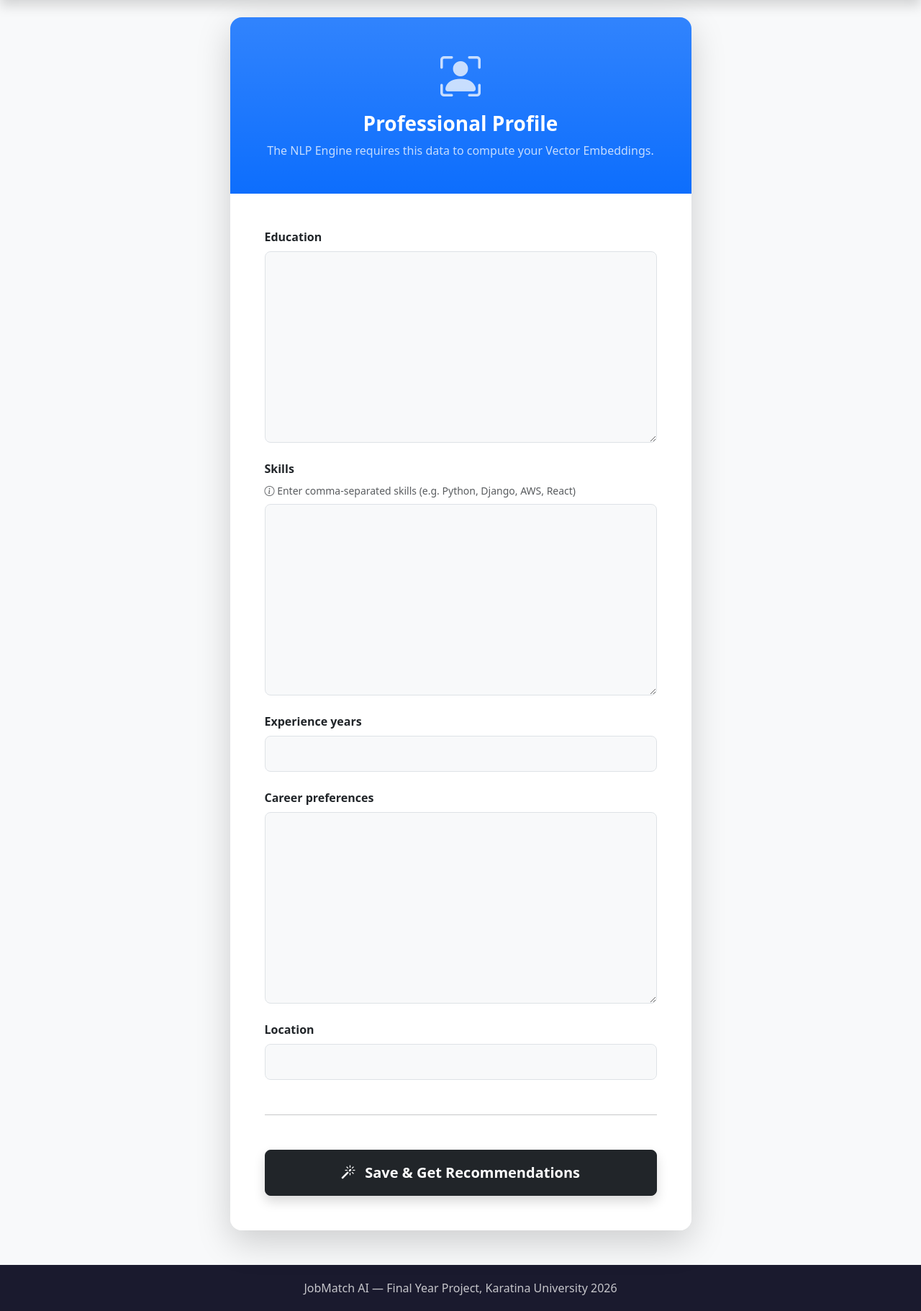
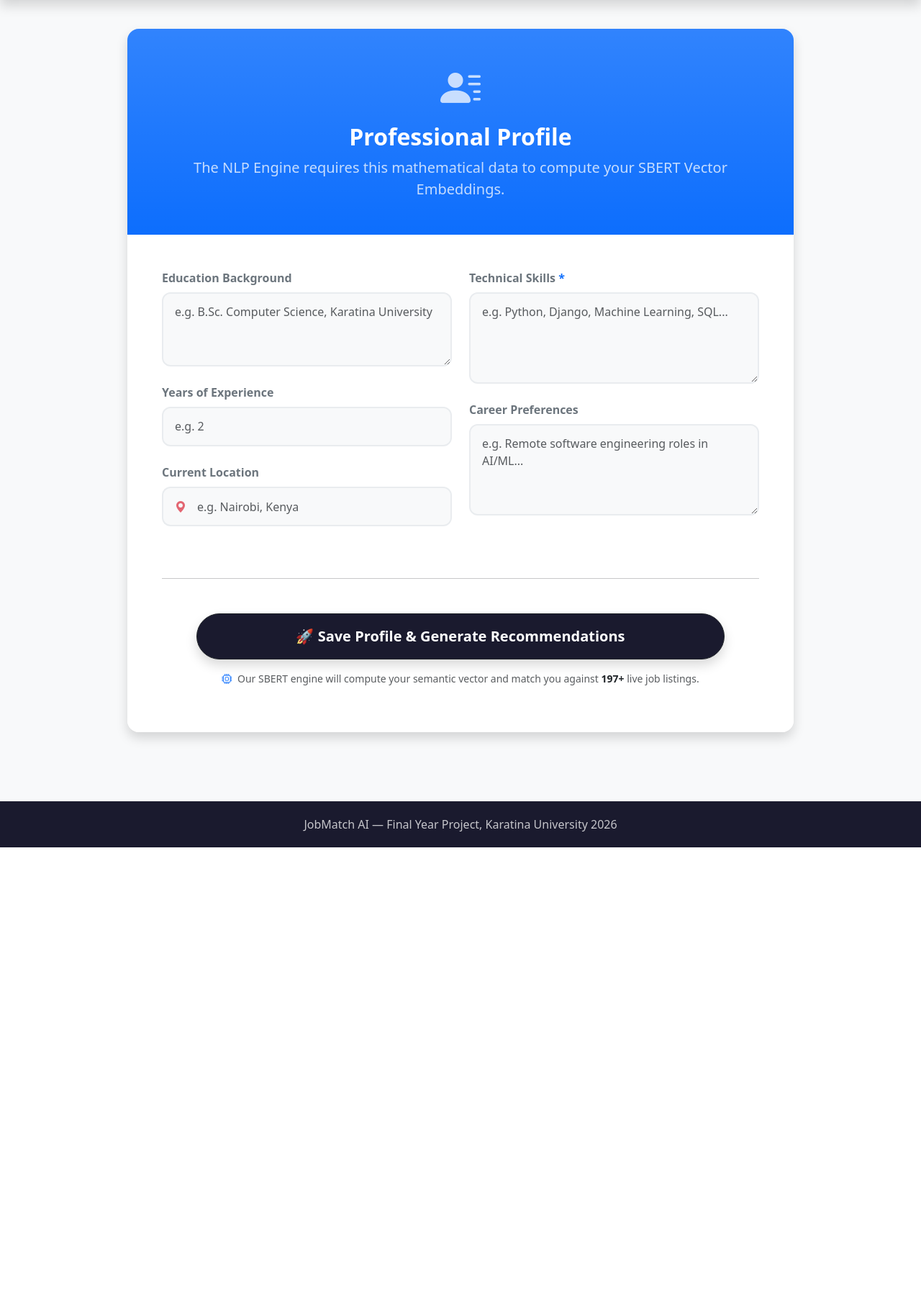
Before and after one commit to kiplah/Job-Reccomendation-system, a Django app: page /accounts/profile/ in a window 1280 px wide. Shown: the part 78-1899 px from the top of the page at 72% size. After the commit the page ends 1255 px from the top, so only its background shows below. Run offline with Django 4.2, Linux system fonts and the light colour scheme; the visitor is signed in with stand-in values (Sample User, id 1); data comes from the database, SQL or seed files in the repository.

Commit message:
feat: add user profile form template for SBERT vector embedding data collection

```diff
--- a/templates/accounts/profile.html
+++ b/templates/accounts/profile.html
@@ -3,41 +3,106 @@
 {% block title %}Complete Your Profile{% endblock %}
 
 {% block content %}
-<div class="row justify-content-center">
-    <div class="col-md-8 col-lg-7">
-        <div class="card shadow-lg border-0 rounded-4 overflow-hidden">
-            <div class="bg-primary bg-gradient text-white p-5 text-center">
-                <i class="bi bi-person-bounding-box display-4 mb-3 d-block opacity-75"></i>
-                <h3 class="mb-0 fw-bold">Professional Profile</h3>
-                <p class="mb-0 mt-2 opacity-75">The NLP Engine requires this data to compute your Vector Embeddings.</p>
+<div class="row justify-content-center mt-3">
+    <div class="col-lg-10">
+        <div class="card shadow border-0 rounded-4 overflow-hidden mb-5">
+
+            <!-- Hero Header -->
+            <div class="bg-primary bg-gradient text-white p-5 text-center position-relative">
+                <i class="bi bi-person-lines-fill display-4 mb-3 d-block opacity-75"></i>
+                <h2 class="mb-1 fw-bold">Professional Profile</h2>
+                <p class="mb-0 mt-2 opacity-75 fs-5">The NLP Engine requires this mathematical data to compute your SBERT Vector Embeddings.</p>
             </div>
 
+            <!-- Form Body -->
             <div class="card-body p-4 p-md-5 bg-white">
-                <form method="POST">
+                <form method="POST" id="profile-form">
                     {% csrf_token %}
 
-                    {% for field in form %}
-                        <div class="mb-4">
-                            <label class="form-label fw-bold text-dark">{{ field.label }}</label>
+                    <div class="row g-4">
+                        <!-- LEFT COLUMN -->
+                        <div class="col-md-6">
 
-                            {% if field.name == 'skills' %}
-                                <div class="text-muted small mb-2"><i class="bi bi-info-circle"></i> Enter comma-separated skills (e.g. Python, Django, AWS, React)</div>
-                            {% endif %}
+                            <!-- Education -->
+                            <div class="mb-4">
+                                <label for="{{ form.education.id_for_label }}" class="form-label fw-bold text-secondary mb-2">Education Background</label>
+                                <textarea name="{{ form.education.html_name }}"
+                                          id="{{ form.education.id_for_label }}"
+                                          class="form-control custom-input"
+                                          rows="3"
+                                          placeholder="e.g. B.Sc. Computer Science, Karatina University">{{ form.education.value|default_if_none:'' }}</textarea>
+                                {% if form.education.errors %}<div class="text-danger small mt-1 fw-bold">{{ form.education.errors|join:", " }}</div>{% endif %}
+                            </div>
 
-                            {{ field }}
+                            <!-- Experience Years -->
+                            <div class="mb-4">
+                                <label for="{{ form.experience_years.id_for_label }}" class="form-label fw-bold text-secondary mb-2">Years of Experience</label>
+                                <input type="number"
+                                       name="{{ form.experience_years.html_name }}"
+                                       id="{{ form.experience_years.id_for_label }}"
+                                       class="form-control custom-input"
+                                       min="0"
+                                       placeholder="e.g. 2"
+                                       value="{{ form.experience_years.value|default_if_none:'' }}">
+                                {% if form.experience_years.errors %}<div class="text-danger small mt-1 fw-bold">{{ form.experience_years.errors|join:", " }}</div>{% endif %}
+                            </div>
 
-                            {% if field.errors %}
-                                <div class="text-danger small mt-1 fw-bold">{{ field.errors|join:", " }}</div>
-                            {% endif %}
+                            <!-- Location -->
+                            <div class="mb-4">
+                                <label for="{{ form.location.id_for_label }}" class="form-label fw-bold text-secondary mb-2">Current Location</label>
+                                <div class="input-group">
+                                    <span class="input-group-text bg-light border-end-0 custom-input-addon"><i class="bi bi-geo-alt-fill text-danger opacity-75"></i></span>
+                                    <input type="text"
+                                           name="{{ form.location.html_name }}"
+                                           id="{{ form.location.id_for_label }}"
+                                           class="form-control custom-input border-start-0 ps-0"
+                                           placeholder="e.g. Nairobi, Kenya"
+                                           value="{{ form.location.value|default_if_none:'' }}">
+                                </div>
+                                {% if form.location.errors %}<div class="text-danger small mt-1 fw-bold">{{ form.location.errors|join:", " }}</div>{% endif %}
+                            </div>
+
                         </div>
-                    {% endfor %}
+
+                        <!-- RIGHT COLUMN -->
+                        <div class="col-md-6">
+
+                            <!-- Skills -->
+                            <div class="mb-4">
+                                <label for="{{ form.skills.id_for_label }}" class="form-label fw-bold text-secondary mb-2">Technical Skills <span class="text-primary">*</span></label>
+                                <textarea name="{{ form.skills.html_name }}"
+                                          id="{{ form.skills.id_for_label }}"
+                                          class="form-control custom-input"
+                                          rows="4"
+                                          required
+                                          placeholder="e.g. Python, Django, Machine Learning, SQL...">{{ form.skills.value|default_if_none:'' }}</textarea>
+                                {% if form.skills.errors %}<div class="text-danger small mt-1 fw-bold">{{ form.skills.errors|join:", " }}</div>{% endif %}
+                            </div>
+
+                            <!-- Career Preferences -->
+                            <div class="mb-4">
+                                <label for="{{ form.career_preferences.id_for_label }}" class="form-label fw-bold text-secondary mb-2">Career Preferences</label>
+                                <textarea name="{{ form.career_preferences.html_name }}"
+                                          id="{{ form.career_preferences.id_for_label }}"
+                                          class="form-control custom-input"
+                                          rows="4"
+                                          placeholder="e.g. Remote software engineering roles in AI/ML...">{{ form.career_preferences.value|default_if_none:'' }}</textarea>
+                                {% if form.career_preferences.errors %}<div class="text-danger small mt-1 fw-bold">{{ form.career_preferences.errors|join:", " }}</div>{% endif %}
+                            </div>
+
+                        </div>
+                    </div>
 
                     <hr class="my-5 opacity-10">
 
-                    <div class="d-grid gap-2">
-                        <button type="submit" class="btn btn-dark btn-lg fw-bold py-3 shadow">
-                            <i class="bi bi-magic me-2"></i> Save & Get Recommendations
+                    <!-- Bottom Action Area -->
+                    <div class="text-center px-lg-5">
+                        <button type="submit" class="btn btn-dark w-100 btn-lg fw-bold py-3 rounded-pill shadow submit-btn mb-3" style="background-color: #1a1a2e;">
+                            🚀 Save Profile & Generate Recommendations
                         </button>
+                        <p class="text-muted small fw-medium px-4">
+                            <i class="bi bi-cpu text-primary me-1"></i> Our SBERT engine will compute your semantic vector and match you against <span class="text-dark fw-bold">197+</span> live job listings.
+                        </p>
                     </div>
                 </form>
             </div>
@@ -46,29 +111,37 @@
 </div>
 
 <style>
-    /* Styling standard inputs to match modern aesthetic */
-    input[type="text"], input[type="number"], textarea {
-        display: block;
-        width: 100%;
-        padding: 0.75rem 1rem;
+    /* Premium Input Styling */
+    .custom-input, .custom-input-addon {
+        background-color: #f8f9fa;
+        border: 2px solid #e9ecef;
+        border-radius: 0.75rem;
+        padding: 0.85rem 1rem;
         font-size: 1rem;
-        font-weight: 400;
-        line-height: 1.5;
+        font-weight: 500;
         color: #212529;
-        background-color: #f8f9fa;
-        background-clip: padding-box;
-        border: 1px solid #dee2e6;
-        border-radius: 0.5rem;
-        transition: border-color .15s ease-in-out,box-shadow .15s ease-in-out;
+        transition: all 0.3s ease;
     }
-    textarea {
-        min-height: 120px;
+    textarea.custom-input {
+        resize: vertical;
     }
-    input:focus, textarea:focus {
-        background-color: #fff;
-        border-color: #86b7fe;
-        outline: 0;
-        box-shadow: 0 0 0 0.25rem rgba(13,110,253,.25);
+
+    /* Input Focus State */
+    .custom-input:focus, .input-group:focus-within .custom-input, .input-group:focus-within .custom-input-addon {
+        background-color: #ffffff;
+        border-color: #0d6efd;
+        box-shadow: 0 0 0 4px rgba(13,110,253,0.15);
+        outline: none;
+    }
+
+    /* Submit Button Hover Physics */
+    .submit-btn {
+        transition: transform 0.3s cubic-bezier(0.175, 0.885, 0.32, 1.275), box-shadow 0.3s ease, background-color 0.2s ease;
+    }
+    .submit-btn:hover {
+        transform: translateY(-4px);
+        box-shadow: 0 15px 25px rgba(26,26,46,0.25) !important;
+        background-color: #242442 !important;
     }
 </style>
 {% endblock %}
```
